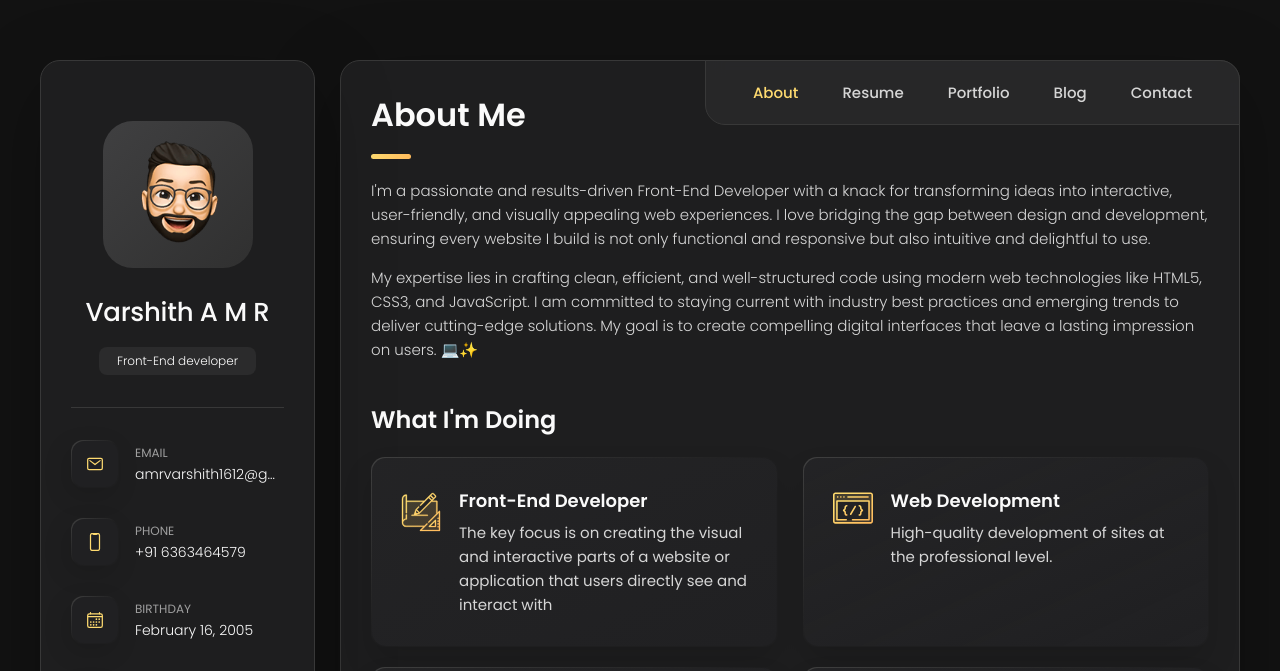
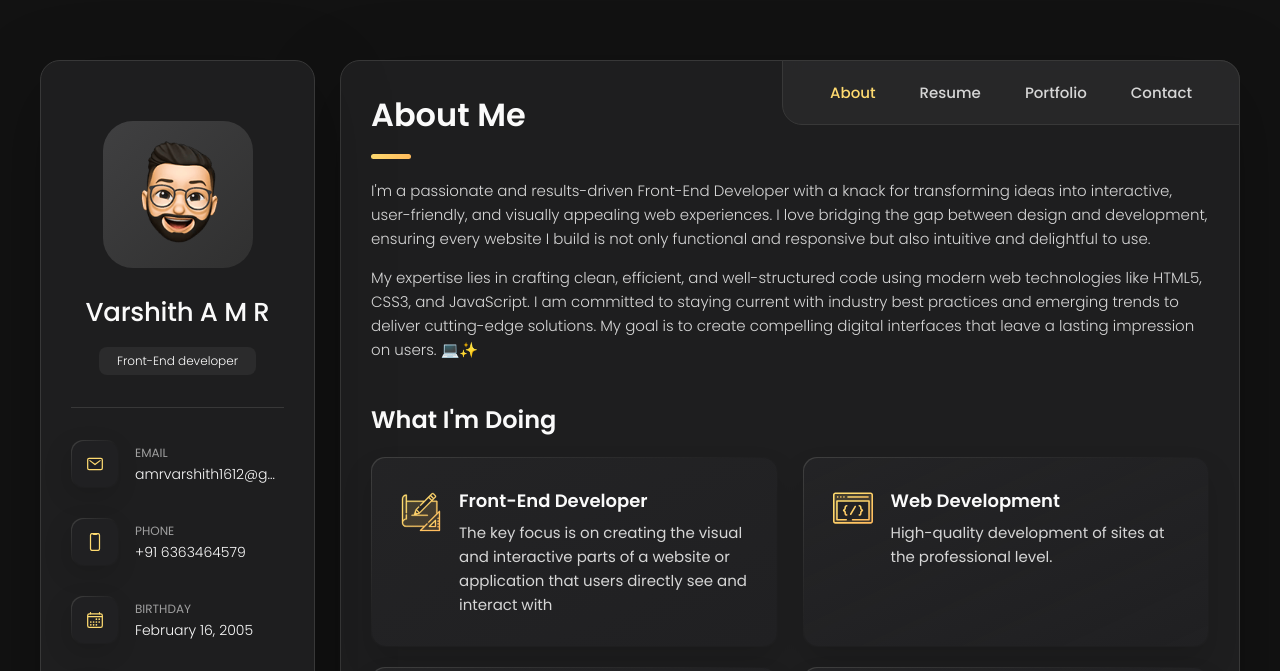
Before and after one commit to Varshith1621/Personal-Portfolio, a plain HTML site: page index.html in a window 1280 px wide. Shown: the top 671 px of the page. Drawn offline with nearby package versions, Linux system fonts and the light colour scheme.

Commit message:
Update index.html

```diff
--- a/index.html
+++ b/index.html
@@ -175,10 +175,6 @@
 
             <li class="navbar-item">
               <button class="navbar-link" data-nav-link>Portfolio</button>
-            </li>
-
-            <li class="navbar-item">
-              <button class="navbar-link" data-nav-link>Blog</button>
             </li>
 
             <li class="navbar-item">
@@ -843,10 +839,6 @@
         </article>
 
         <!--
-        - #BLOG
-      -->
-
-        <!--
         - #CONTACT
       -->
 
```
